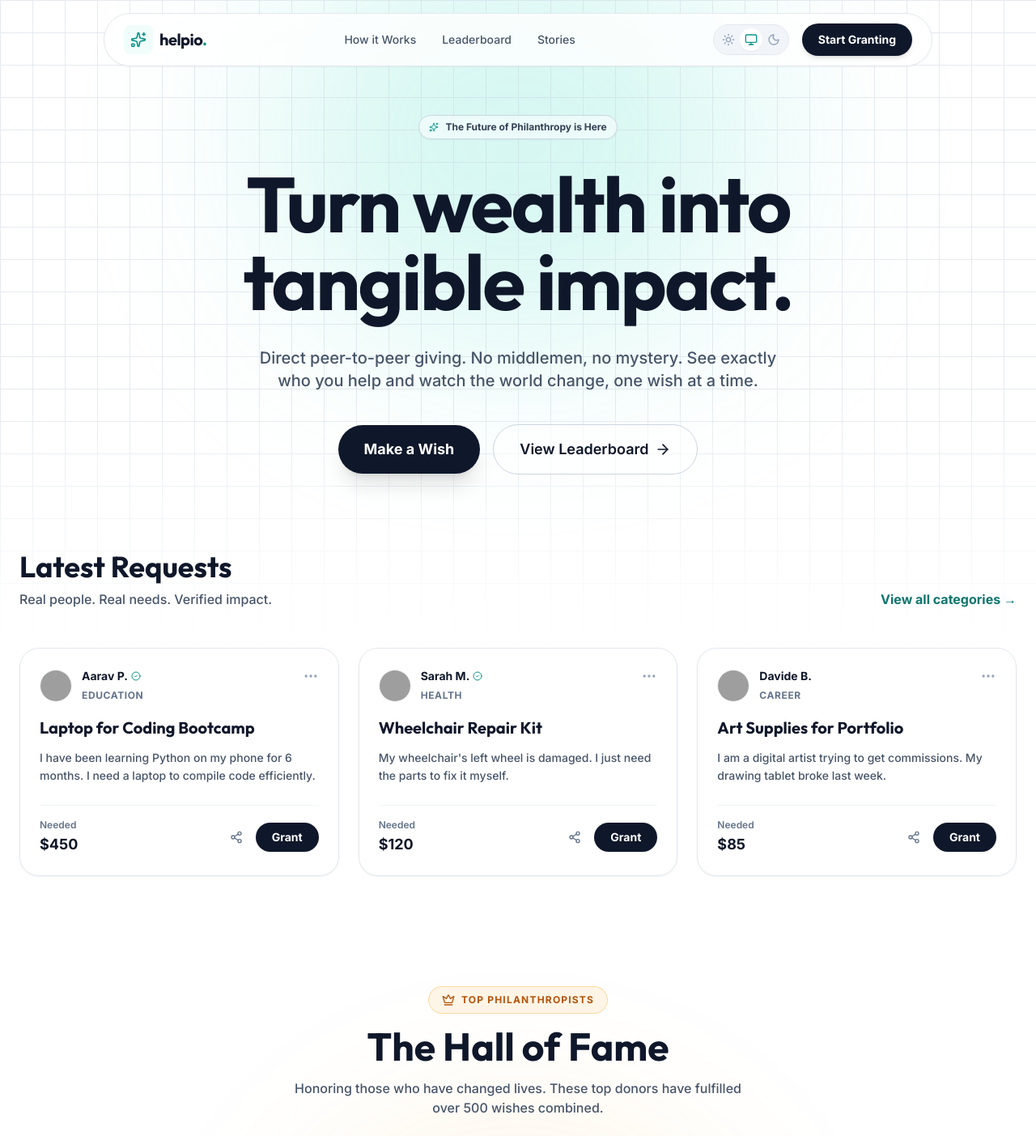
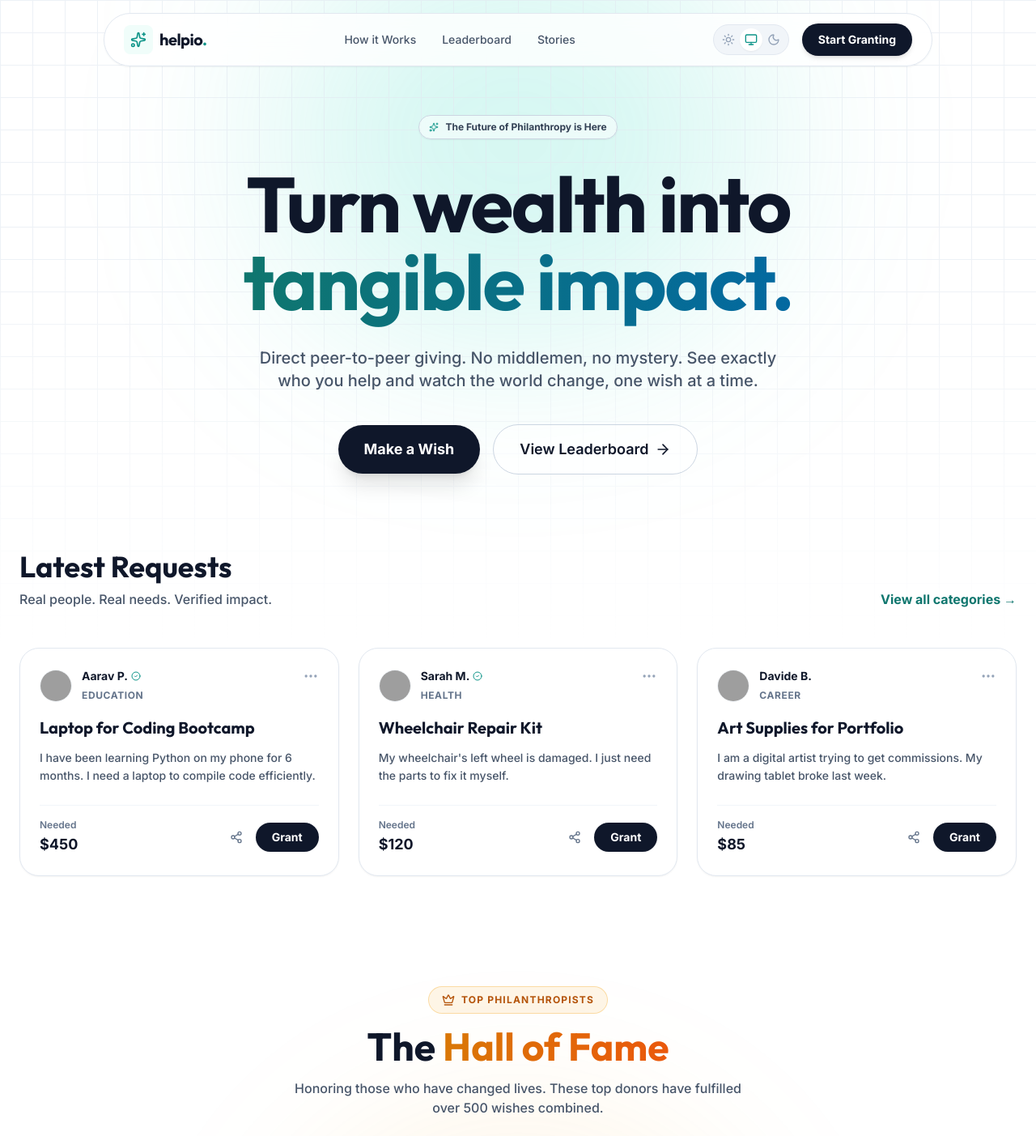
Before and after one commit to itznik/helpio, a Next.js app in the folder helpio/: page / in a window 1280 px wide. Shown: the top 1403 px of the page at 81% size. Built offline with nearby package versions, Linux system fonts and the light colour scheme; grey boxes are pictures that could not be loaded.

Commit message:
Update globals.css

```diff
--- a/helpio/src/app/globals.css
+++ b/helpio/src/app/globals.css
@@ -5,38 +5,68 @@
 @layer base {
   :root {
     --background: 0 0% 100%;       /* White */
-    --foreground: 222.2 84% 4.9%;  /* Black */
+    --foreground: 222.2 84% 4.9%;  /* Slate 900 */
   }
 
   .dark {
-    --background: 222.2 84% 4.9%;  /* Black */
-    --foreground: 210 40% 98%;     /* White */
+    --background: 222.2 84% 4.9%;  /* Slate 950 */
+    --foreground: 210 40% 98%;     /* Slate 50 */
+  }
+
+  /* Default Body Styles */
+  body {
+    @apply bg-background text-foreground;
+    font-feature-settings: "rlig" 1, "calt" 1;
   }
 }
 
-@layer base {
-  body {
-    @apply bg-background text-foreground;
-  }
-}
-
-/* Grids & Utilities */
+/* --- 1. POLISHED GRID BACKGROUND --- */
 .bg-grid {
   background-size: 40px 40px;
-  background-image: linear-gradient(to right, #cbd5e1 1px, transparent 1px),
-                    linear-gradient(to bottom, #cbd5e1 1px, transparent 1px);
-  mask-image: linear-gradient(to bottom, black 60%, transparent 100%);
-  -webkit-mask-image: linear-gradient(to bottom, black 60%, transparent 100%);
+  /* Light Mode: Subtle Blue-Gray Lines */
+  background-image: linear-gradient(to right, #e2e8f0 1px, transparent 1px),
+                    linear-gradient(to bottom, #e2e8f0 1px, transparent 1px);
+  /* Mask to fade out edges */
+  mask-image: linear-gradient(to bottom, black 40%, transparent 100%);
+  -webkit-mask-image: linear-gradient(to bottom, black 40%, transparent 100%);
   z-index: -1;
-  opacity: 0.5;
+  opacity: 0.6;
 }
 
 .dark .bg-grid {
+  /* Dark Mode: Subtle Slate Lines */
   background-image: linear-gradient(to right, #1e293b 1px, transparent 1px),
                     linear-gradient(to bottom, #1e293b 1px, transparent 1px);
   opacity: 0.3;
 }
 
+/* --- 2. GLASS PANELS (Cards) --- */
 .glass-panel {
-  @apply bg-white/80 dark:bg-slate-900/80 border border-slate-200 dark:border-slate-800 shadow-sm backdrop-blur-md;
+  @apply bg-white/70 dark:bg-slate-900/60 border border-slate-200 dark:border-slate-800 shadow-sm backdrop-blur-xl transition-all;
 }
+
+/* --- 3. RESTORED GRADIENTS --- */
+
+/* Teal Gradient (Hero Text) */
+.text-gradient {
+  @apply bg-clip-text text-transparent;
+  /* Light Mode: Deep Teal to Blue (Readable on White) */
+  background-image: linear-gradient(to right, #0f766e, #0369a1);
+}
+
+.dark .text-gradient {
+  /* Dark Mode: Neon Teal to Cyan (Readable on Black) */
+  background-image: linear-gradient(to right, #2dd4bf, #22d3ee);
+}
+
+/* Gold Gradient (Hall of Fame) */
+.text-gradient-gold {
+  @apply bg-clip-text text-transparent;
+  /* Light Mode: Rich Amber to Orange */
+  background-image: linear-gradient(to right, #d97706, #ea580c);
+}
+
+.dark .text-gradient-gold {
+  /* Dark Mode: Bright Gold to Yellow */
+  background-image: linear-gradient(to right, #fbbf24, #f59e0b);
+}
```
